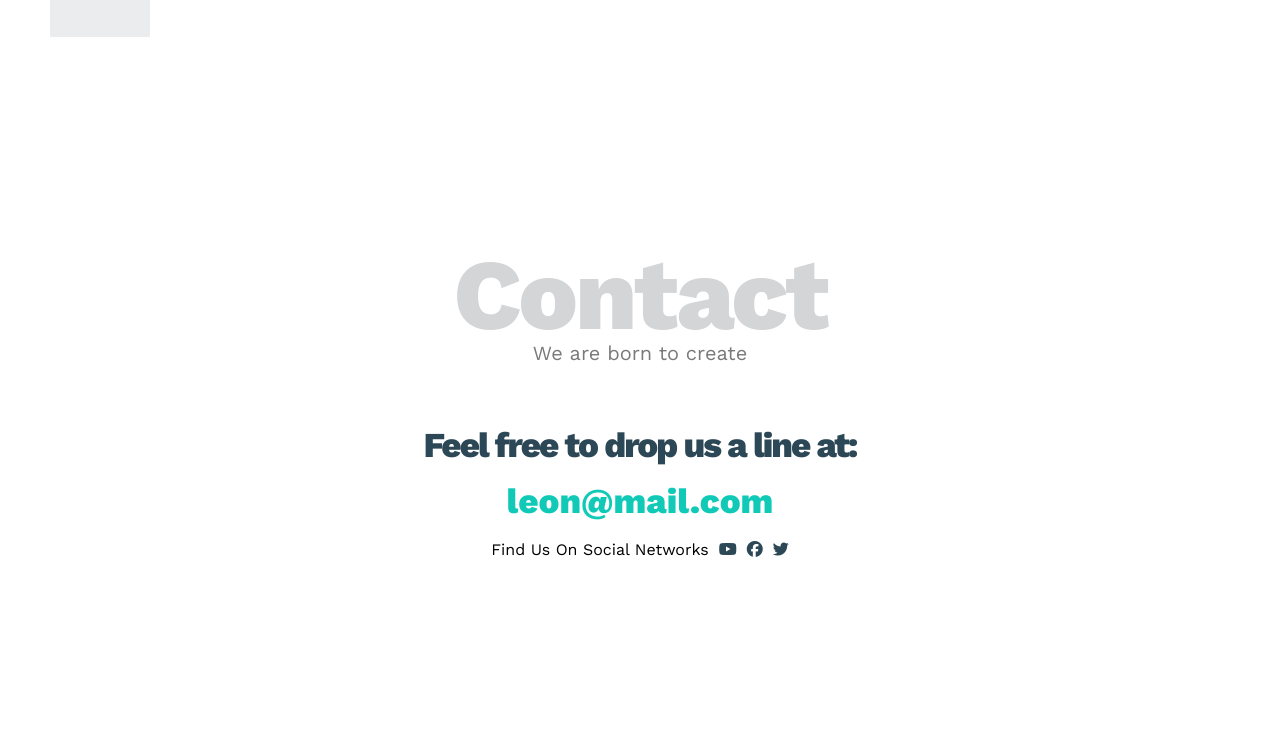
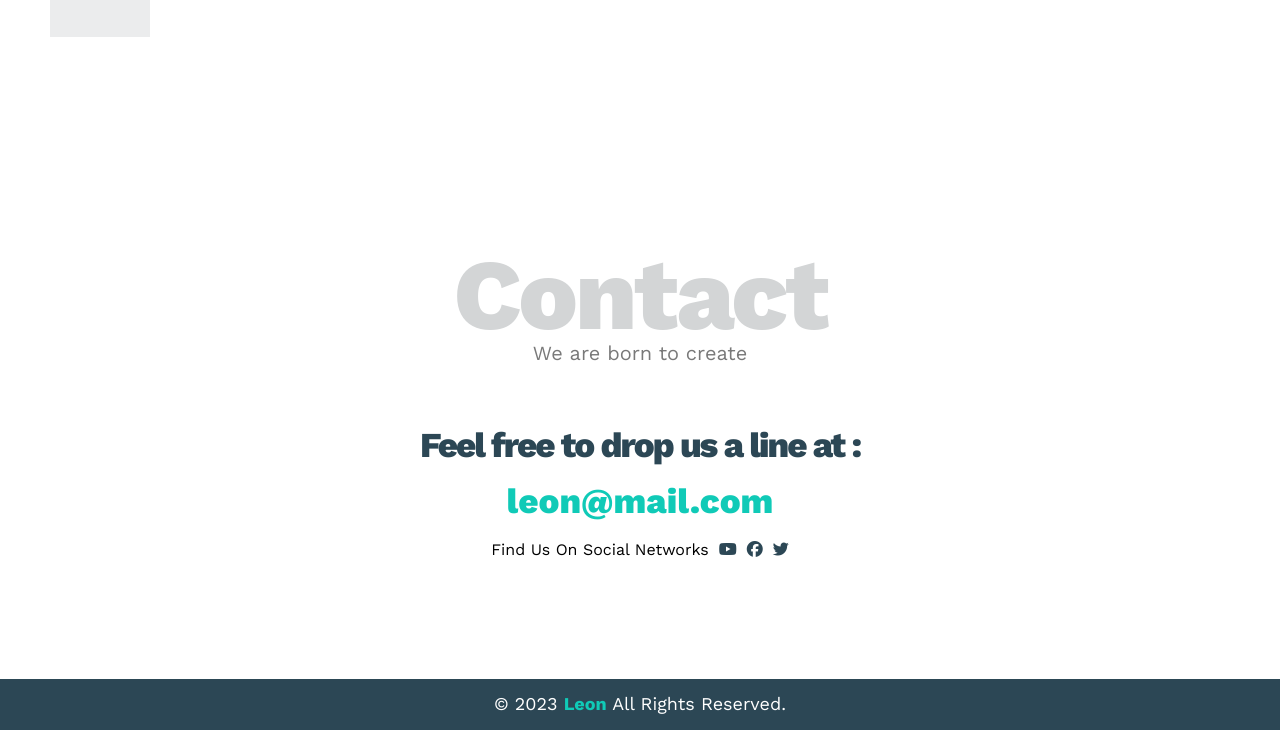
Before and after one commit to jawdat-samer/leon-html-and-css-template, a plain HTML site: page index.html in a window 1280 px wide. Shown: the part 3691-4421 px from the top of the page. Before the commit the page ends 4370 px from the top, so only its background shows below. Drawn offline with nearby package versions, Linux system fonts and the light colour scheme.

Commit message:
footer finished

```diff
--- a/css/style.css
+++ b/css/style.css
@@ -474,3 +474,19 @@ body {
     }
 }
 /* End Contact */
+
+/* Start Footer */
+.footer {
+    background-color: var(--secondry-color);
+    color: white;
+    text-align: center;
+    font-size: 18px;
+    padding-top: 15px;
+    padding-bottom: 15px;
+}
+
+.footer span {
+    font-weight: bold;
+    color: var(--main-color);
+}
+/* End Footer */
--- a/index.html
+++ b/index.html
@@ -221,7 +221,7 @@
                 <h2 class="special-heading">Contact</h2>
                 <p>We are born to create</p>
                 <div class="info">
-                    <p class="label">Feel free to drop us a line at:</p>
+                    <p class="label">Feel free to drop us a line at :</p>
                     <a href="mailto:leon@mail.com?subject=Contact" class="link">leon@mail.com</a>
                     <div class="social">
                         Find Us On Social Networks
@@ -239,5 +239,11 @@
             </div>
         </div>
         <!-- End Contact -->
+
+        <!-- Start Footer -->
+        <div class="footer">
+            <div class="container">&copy; 2023 <span>Leon</span> All Rights Reserved.</div>
+        </div>
+        <!-- End Footer -->
     </body>
 </html>
```
